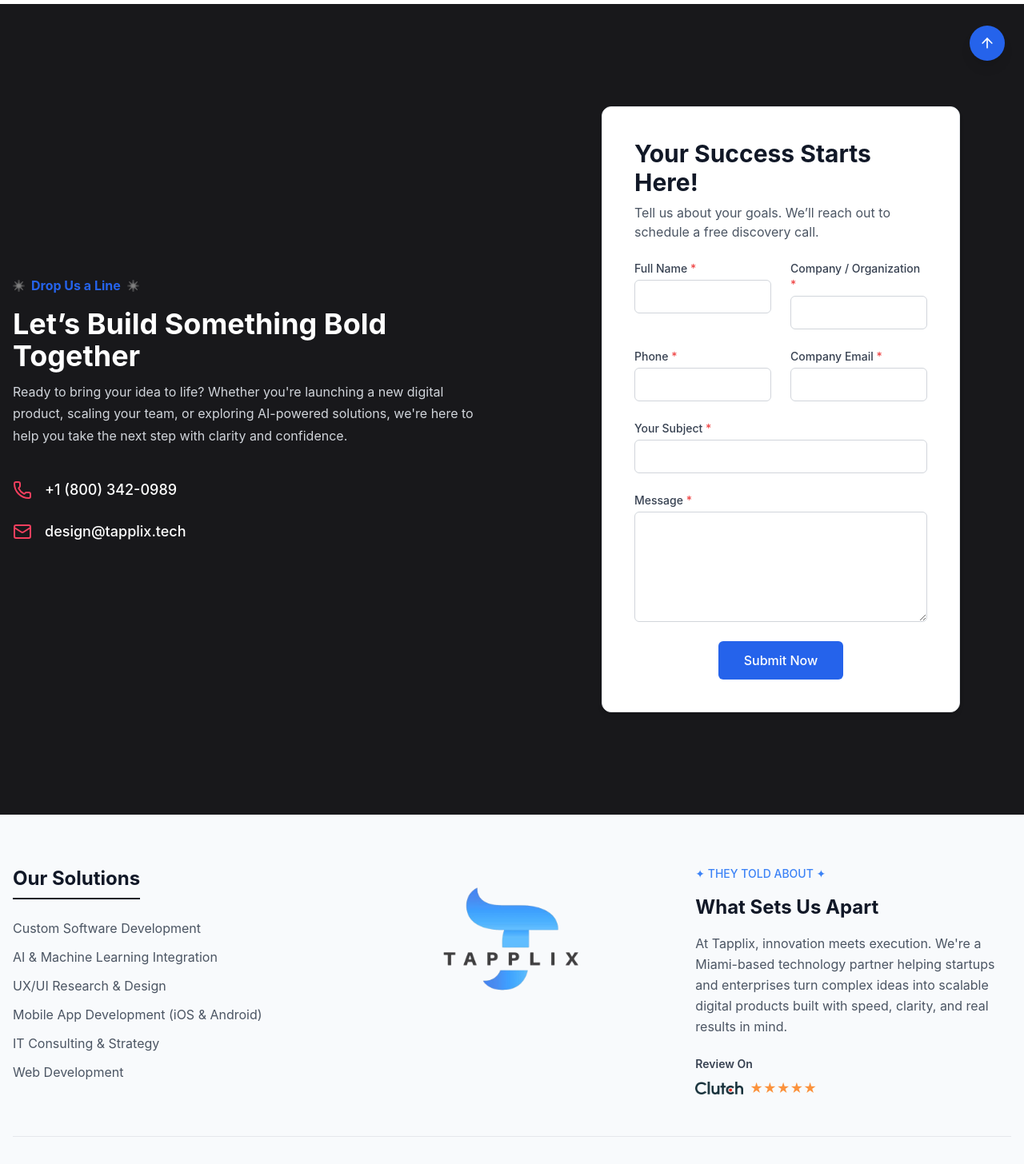
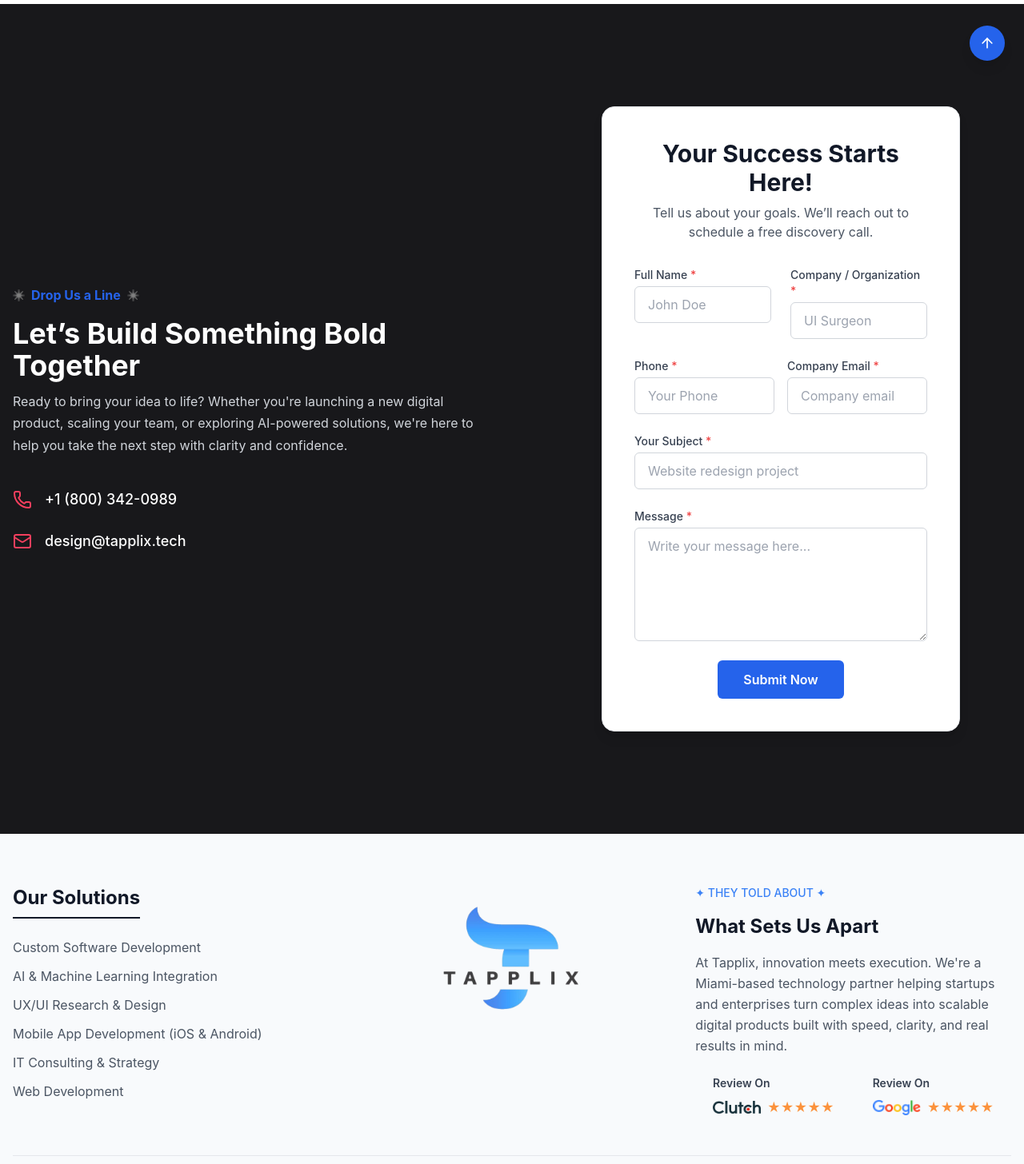
Before and after one commit to codewithriad/tapplix-sass-software, a Next.js app: page /contact in a window 1280 px wide. Shown: the part 700-2156 px from the top of the page at 80% size. Built offline with nearby package versions, Linux system fonts and the light colour scheme.

Commit message:
update review and form

```diff
--- a/src/components/shared/ClutchReview.tsx
+++ b/src/components/shared/ClutchReview.tsx
@@ -1,14 +1,21 @@
-'use client'
-import Image from 'next/image'
-import Link from 'next/link'
-import React from 'react'
+"use client";
+import Image from "next/image";
+import Link from "next/link";
 
 const ClutchReview = () => {
   return (
     <>
-      <Link href={'https://clutch.co/profile/tapplix-applications-web-design'} className="cursor-pointer" target="_blank">
+      <Link
+        href={"https://clutch.co/profile/tapplix-applications-web-design"}
+        className="cursor-pointer"
+        target="_blank"
+      >
         <div className="text-center lg:text-left">
-          <div className="text-gray-700 dark:text-gray-300 font-semibold mb-2 text-sm">Review On</div>
+          <div className="text-gray-700 dark:text-gray-300 font-semibold mb-2 text-sm">
+            Review On
+          </div>
+
+          {/* clutch icon */}
           <div className="flex justify-start items-center gap-2">
             <div>
               <Image
@@ -34,7 +41,7 @@ const ClutchReview = () => {
         </div>
       </Link>
     </>
-  )
-}
+  );
+};
 
-export default ClutchReview
+export default ClutchReview;
--- a/src/components/shared/ContactForm.tsx
+++ b/src/components/shared/ContactForm.tsx
@@ -21,28 +21,32 @@ export default function ContactForm() {
 
   const handleSubmit = (e: React.FormEvent) => {
     e.preventDefault();
-
   };
 
   return (
-    <section className="py-12 px-4 md:px-8 lg:px-16 transition-colors duration-300">
-      <div className="max-w-4xl mx-auto bg-white dark:bg-gray-950 p-6 md:p-10 rounded-xl shadow-md dark:shadow-none border border-gray-200 dark:border-gray-700">
-        <h3 className="text-2xl md:text-3xl font-bold text-gray-900 dark:text-white mb-2">
+    <section className="py-10 sm:py-12 px-4 sm:px-6 md:px-10 lg:px-16 transition-colors duration-300">
+      <div className="max-w-4xl mx-auto bg-white p-5 sm:p-8 md:p-10 rounded-2xl shadow-lg border border-gray-200">
+        {/* Heading */}
+        <div className="text-center mb-8">
+          <h3 className="text-2xl sm:text-3xl font-bold text-gray-900">
             Your Success Starts Here!
           </h3>
-        <p className="text-gray-600 dark:text-gray-300 mb-6">
-          Tell us about your goals. We’ll reach out to schedule a free discovery call.
+          <p className="text-gray-600 mt-2 max-w-lg mx-auto">
+            Tell us about your goals. We’ll reach out to schedule a free
+            discovery call.
           </p>
+        </div>
 
+        {/* Form */}
         <form
           onSubmit={handleSubmit}
-          className="grid grid-cols-1 md:grid-cols-2 gap-6"
+          className="grid grid-cols-1 md:grid-cols-2 gap-5 sm:gap-6"
         >
           {/* Full Name */}
           <div className="flex flex-col">
             <label
               htmlFor="fullName"
-              className="text-sm font-medium mb-1 text-gray-700 dark:text-gray-300"
+              className="text-sm font-medium mb-1 text-gray-700"
             >
               Full Name <span className="text-red-500">*</span>
             </label>
@@ -52,7 +56,8 @@ export default function ContactForm() {
               value={form.fullName}
               onChange={handleChange}
               required
-              className="px-4 py-2 rounded-md border border-gray-300 dark:border-gray-600 bg-white dark:bg-gray-900 text-gray-900 dark:text-white focus:outline-none focus:ring-2 focus:ring-blue-500"
+              placeholder="John Doe"
+              className="px-4 py-2.5 rounded-md border border-gray-300 bg-white text-gray-900 focus:outline-none focus:ring-2 focus:ring-blue-500"
             />
           </div>
 
@@ -60,7 +65,7 @@ export default function ContactForm() {
           <div className="flex flex-col">
             <label
               htmlFor="company"
-              className="text-sm font-medium mb-1 text-gray-700 dark:text-gray-300"
+              className="text-sm font-medium mb-1 text-gray-700"
             >
               Company / Organization <span className="text-red-500">*</span>
             </label>
@@ -70,15 +75,18 @@ export default function ContactForm() {
               value={form.company}
               onChange={handleChange}
               required
-              className="px-4 py-2 rounded-md border border-gray-300 dark:border-gray-600 bg-white dark:bg-gray-900 text-gray-900 dark:text-white focus:outline-none focus:ring-2 focus:ring-blue-500"
+              placeholder="UI Surgeon"
+              className="px-4 py-2.5 rounded-md border border-gray-300 bg-white text-gray-900 focus:outline-none focus:ring-2 focus:ring-blue-500"
             />
           </div>
 
+          {/* Phone + Company Email (side by side on all screens) */}
+          <div className="grid grid-cols-2 gap-4 md:col-span-2">
             {/* Phone */}
             <div className="flex flex-col">
               <label
                 htmlFor="phone"
-              className="text-sm font-medium mb-1 text-gray-700 dark:text-gray-300"
+                className="text-sm font-medium mb-1 text-gray-700"
               >
                 Phone <span className="text-red-500">*</span>
               </label>
@@ -88,15 +96,16 @@ export default function ContactForm() {
                 value={form.phone}
                 onChange={handleChange}
                 required
-              className="px-4 py-2 rounded-md border border-gray-300 dark:border-gray-600 bg-white dark:bg-gray-900 text-gray-900 dark:text-white focus:outline-none focus:ring-2 focus:ring-blue-500"
+                placeholder="Your Phone"
+                className="px-4 py-2.5 rounded-md border border-gray-300 bg-white text-gray-900 focus:outline-none focus:ring-2 focus:ring-blue-500"
               />
             </div>
 
-          {/* Email */}
+            {/* Company Email */}
             <div className="flex flex-col">
               <label
                 htmlFor="email"
-              className="text-sm font-medium mb-1 text-gray-700 dark:text-gray-300"
+                className="text-sm font-medium mb-1 text-gray-700"
               >
                 Company Email <span className="text-red-500">*</span>
               </label>
@@ -106,15 +115,17 @@ export default function ContactForm() {
                 value={form.email}
                 onChange={handleChange}
                 required
-              className="px-4 py-2 rounded-md border border-gray-300 dark:border-gray-600 bg-white dark:bg-gray-900 text-gray-900 dark:text-white focus:outline-none focus:ring-2 focus:ring-blue-500"
+                placeholder="Company email"
+                className="px-4 py-2.5 rounded-md border border-gray-300 bg-white text-gray-900 focus:outline-none focus:ring-2 focus:ring-blue-500"
               />
+            </div>
           </div>
 
           {/* Subject */}
           <div className="flex flex-col md:col-span-2">
             <label
               htmlFor="subject"
-              className="text-sm font-medium mb-1 text-gray-700 dark:text-gray-300"
+              className="text-sm font-medium mb-1 text-gray-700"
             >
               Your Subject <span className="text-red-500">*</span>
             </label>
@@ -124,7 +135,8 @@ export default function ContactForm() {
               value={form.subject}
               onChange={handleChange}
               required
-              className="px-4 py-2 rounded-md border border-gray-300 dark:border-gray-600 bg-white dark:bg-gray-900 text-gray-900 dark:text-white focus:outline-none focus:ring-2 focus:ring-blue-500"
+              placeholder="Website redesign project"
+              className="px-4 py-2.5 rounded-md border border-gray-300 bg-white text-gray-900 focus:outline-none focus:ring-2 focus:ring-blue-500"
             />
           </div>
 
@@ -132,7 +144,7 @@ export default function ContactForm() {
           <div className="flex flex-col md:col-span-2">
             <label
               htmlFor="message"
-              className="text-sm font-medium mb-1 text-gray-700 dark:text-gray-300"
+              className="text-sm font-medium mb-1 text-gray-700"
             >
               Message <span className="text-red-500">*</span>
             </label>
@@ -142,7 +154,8 @@ export default function ContactForm() {
               onChange={handleChange}
               rows={5}
               required
-              className="px-4 py-2 rounded-md border border-gray-300 dark:border-gray-600 bg-white dark:bg-gray-900 text-gray-900 dark:text-white focus:outline-none focus:ring-2 focus:ring-blue-500"
+              placeholder="Write your message here..."
+              className="px-4 py-2.5 rounded-md border border-gray-300 bg-white text-gray-900 focus:outline-none focus:ring-2 focus:ring-blue-500"
             />
           </div>
 
@@ -150,7 +163,7 @@ export default function ContactForm() {
           <div className="md:col-span-2 text-center">
             <button
               type="submit"
-              className="bg-blue-600 hover:bg-blue-700 text-white font-medium px-8 py-3 rounded-md transition duration-300"
+              className="bg-blue-600 hover:bg-blue-700 text-white font-semibold px-8 py-3 rounded-md w-full sm:w-auto transition duration-300"
             >
               Submit Now
             </button>
--- a/src/components/shared/Footer.tsx
+++ b/src/components/shared/Footer.tsx
@@ -1,16 +1,15 @@
 "use client";
 /* eslint-disable react/no-unescaped-entities */
-import { Phone, MapPin, Send, ArrowUp } from "lucide-react";
+import { ArrowUp, MapPin, Phone, Send } from "lucide-react";
 import Image from "next/image";
+import Link from "next/link";
 import ClutchReview from "./ClutchReview";
-import Link from "next/link";
+import GoogleReview from "./GoogleReview";
 
 const Footer = () => {
-
   const scrollToTop = () => {
     window.scrollTo({ top: 0, behavior: "smooth" });
   };
-
 
   return (
     <footer className="bg-slate-50 dark:bg-black pt-16 pb-8">
@@ -73,8 +72,9 @@ const Footer = () => {
             </div>
 
             {/* Clutch Review */}
-            <div>
+            <div className="flex justify-center items-center gap-12">
               <ClutchReview />
+              <GoogleReview />
             </div>
           </div>
         </div>
@@ -98,7 +98,10 @@ const Footer = () => {
             </div>
 
             {/* Address */}
-            <Link href={'/contact'} className="flex items-center justify-center md:justify-start space-x-3">
+            <Link
+              href={"/contact"}
+              className="flex items-center justify-center md:justify-start space-x-3"
+            >
               <div className="p-2 bg-blue-100 rounded-full">
                 <MapPin className="h-5 w-5 text-blue-600" />
               </div>
@@ -127,15 +130,13 @@ const Footer = () => {
           </div>
         </div>
 
-        {/* Bottom Section */}
+        {/* copyright Section */}
         <div className="mt-8 pt-6 border-t border-gray-200 dark:border-gray-800 flex flex-col md:flex-row justify-between items-center space-y-4 md:space-y-0">
           {/* Copyright */}
           <div className="text-gray-600 dark:text-white text-sm text-center md:text-left">
             Copyright 2024 <span className="font-semibold">Tapplix</span> |
             Design By <span className="font-semibold">Tapplix</span>
           </div>
-
-
         </div>
 
         {/* Scroll to Top Button */}
--- a/src/components/shared/GoogleReview.tsx
+++ b/src/components/shared/GoogleReview.tsx
@@ -1,11 +1,12 @@
-'use client'
-import Image from 'next/image'
-import React from 'react'
+"use client";
+import Image from "next/image";
 
 const GoogleReview = () => {
   return (
     <div className="text-center lg:text-left">
-                  <div className="text-gray-700 dark:text-gray-300 font-semibold mb-2 text-sm">Review On</div>
+      <div className="text-gray-700 dark:text-gray-300 font-semibold mb-2 text-sm">
+        Review On
+      </div>
       <div className="flex justify-start items-center gap-2">
         <div>
           <Image
@@ -18,12 +19,11 @@ const GoogleReview = () => {
         </div>
 
         <div className="flex text-orange-400">
-                      <span>★★★★</span>
-                      <span className="text-gray-300">★</span>
+          <span>★★★★★</span>
         </div>
       </div>
     </div>
-  )
-}
+  );
+};
 
-export default GoogleReview
+export default GoogleReview;
--- a/src/pages/Home/Hero.tsx
+++ b/src/pages/Home/Hero.tsx
@@ -64,7 +64,7 @@ const Hero = () => {
                   </a>
 
                   {/* Reviewed Brands */}
-                  <div className="flex gap-12 flex-wrap mt-6">
+                  <div className="flex justify-center items-center gap-12 ">
                     {/* Clutch */}
                     <div className="border-r-2 border-neutral-400/50 pr-10 dark:border-neutral-600/50">
                       <ClutchReview />
```
Lines whose indentation alone changed are shown as unchanged.
